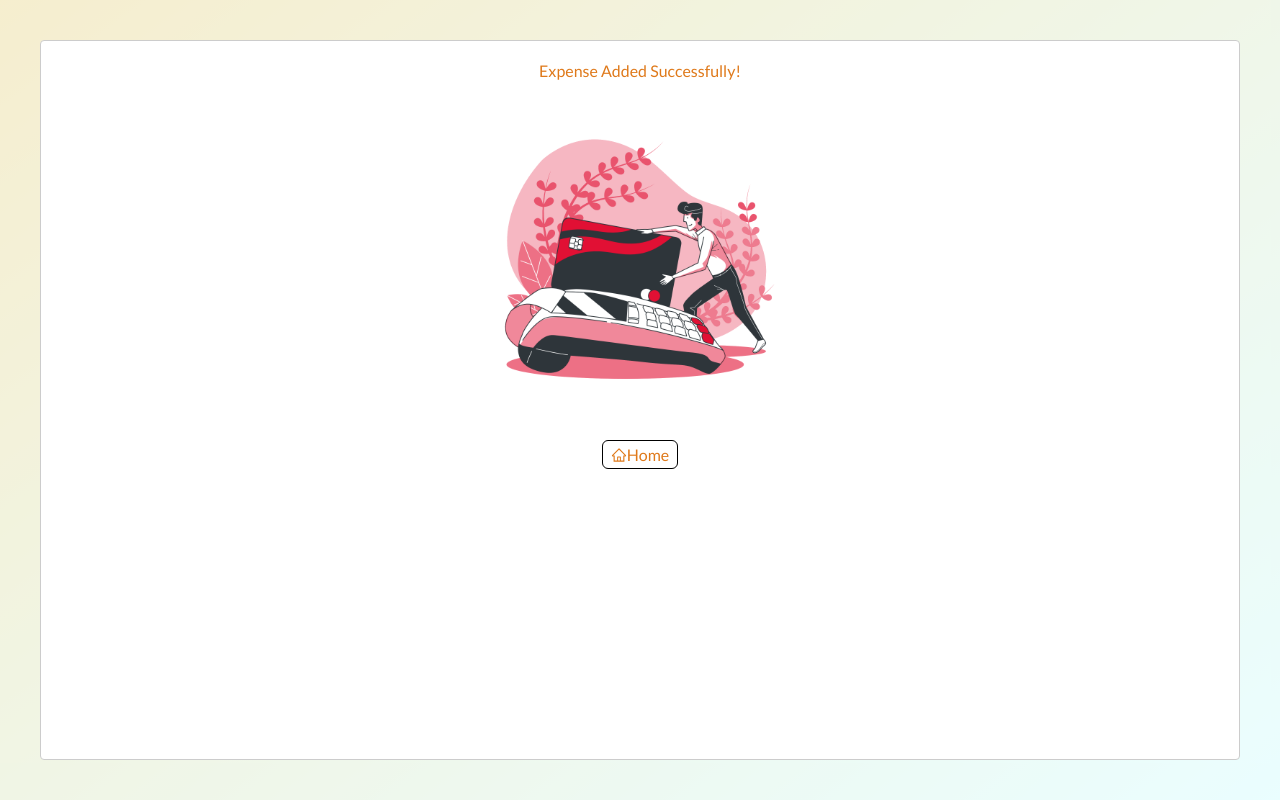
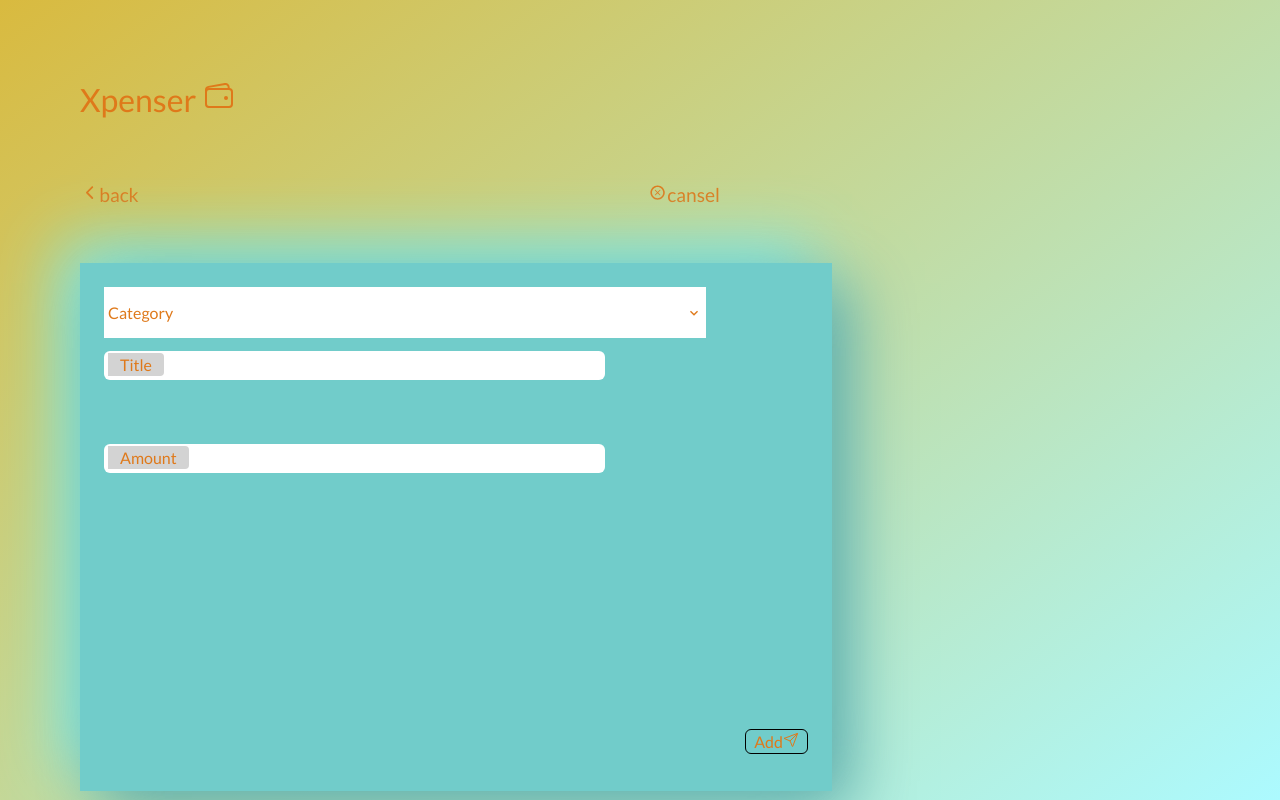
Before and after one commit to abdallah1996adam/expense-tracker-app, a React (Create React App) app: page /add-expense in a window 1280 px wide. Shown: the top 800 px of the page. Built offline with nearby package versions, Linux system fonts and the light colour scheme.

Commit message:
:rocket:

```diff
--- a/src/components/addForm/AddForm.jsx
+++ b/src/components/addForm/AddForm.jsx
@@ -21,7 +21,7 @@ export const AddForm = () => {
   const [amount, setAmount] = useState("");
   const [category, setCategory] = useState(null);
   const [isOpen, setIsOpen] = useState(false);
-  const [modalOpen, setModalOpen] = useState(false)
+  const [modalOpen, setModalOpen] = useState(false);
 
   const dispatch = useDispatch();
 
@@ -54,11 +54,12 @@ export const AddForm = () => {
       creadtedAt: new Date(),
     };
     addExpense(data);
+    setModalOpen(true);
   };
 
   return (
     <main className="add-form">
-      <Modal />
+      <Modal modalOpen={modalOpen} />
       <section className="form-item">
         <label>Title</label>
         <input
@@ -100,7 +101,7 @@ export const AddForm = () => {
           )}
         </div>
       </section>
-      <div className="form-add-btn">
+      <div className="form-add-button">
         <div onClick={handleSubmit}>
           <span>Add</span>
           <IoPaperPlaneOutline />
--- a/src/components/addForm/Modal.jsx
+++ b/src/components/addForm/Modal.jsx
@@ -5,7 +5,7 @@ import { AiOutlineHome } from "react-icons/ai";
 
 import "./modal.css";
 
-const Modal = () => {
+const Modal = ({ modalOpen }) => {
   const customStyles = {
     content: {
       top: "50%",
@@ -18,7 +18,7 @@ const Modal = () => {
     },
   };
   return (
-    <ReactModal isOpen={true} style={{ customStyles }}>
+    <ReactModal isOpen={modalOpen} style={{ customStyles }}>
       <div className="modal-inner">
         <label>Expense Added Successfully!</label>
         <img
--- a/src/components/addForm/addform.css
+++ b/src/components/addForm/addform.css
@@ -1,4 +1,4 @@
-.add-form {
+/* .add-form {
   width: 50%;
   margin: 7rem 0rem 5rem 5rem;
   position: absolute;
@@ -9,4 +9,95 @@
   border-radius: 5rem;
   outline: none;
   border: none;
+} */
+.add-form {
+  background: #71ccca;
+  box-shadow: 20px 20px 60px #60adac, -20px -20px 60px #82ebe8;
+  margin: 7rem 0rem 0rem 5rem;
+  padding: 24px;
+  display: flex;
+  flex-direction: column;
+  flex: 1;
+  height: 60vh;
+  position: absolute;
+  width: 55%;
 }
+.form-item {
+  margin-top: 4rem;
+  width: 70%;
+  padding: 4px;
+  border-radius: 6px;
+  background-color: white;
+}
+.form-item label {
+  background-color: lightgrey;
+  padding: 2px 12px;
+  border-radius: 0px 4px 4px 0px;
+}
+.form-item input {
+  font-size: 16px;
+  border: none;
+  width: 70%;
+  outline: none;
+}
+.category-container-parent {
+  display: flex;
+  flex-direction: column;
+  flex: 1;
+}
+.category {
+  position: relative;
+  width: 100%;
+}
+.category-dropdown {
+  display: flex;
+  justify-content: space-between;
+  align-items: center;
+  margin: 12px 0px;
+  background-color: white;
+  border-radius: 6px;
+  padding: 4px;
+}
+.category-dropdown i {
+  display: flex;
+  align-items: center;
+}
+
+.category-container {
+  display: flex;
+  position: absolute;
+  width: 80%;
+  flex-direction: column;
+  background: #ffffff;
+}
+
+.category-item {
+  width: 98%;
+  display: flex;
+  justify-content: space-between;
+  padding: 8px 0px;
+  cursor: pointer;
+}
+.category-item img {
+  height: 32px;
+  margin-right: 20px;
+}
+
+.form-add-button {
+  display: flex;
+  margin-top: 16rem;
+  justify-content: flex-end;
+}
+.form-add-button div {
+  display: flex;
+  border: 1px solid black;
+  padding: 2px 8px;
+  border-radius: 6px;
+  cursor: pointer;
+}
+
+.form-add-button div i {
+  display: flex;
+  align-items: center;
+  margin-left: 6px;
+}
--- a/src/constants/index.js
+++ b/src/constants/index.js
@@ -15,7 +15,7 @@ export const categories = [
     id: 2,
     title: "Healthcare",
     icon: <RiMentalHealthFill />,
-    color: "00cd00",
+    color: "#00cd00",
   },
   {
     id: 3,
--- a/src/pages/AddExpense/expense.css
+++ b/src/pages/AddExpense/expense.css
@@ -1,3 +1,3 @@
-.add-expense{
-
+.add-expense {
+  margin-top: -3rem;
 }
```
